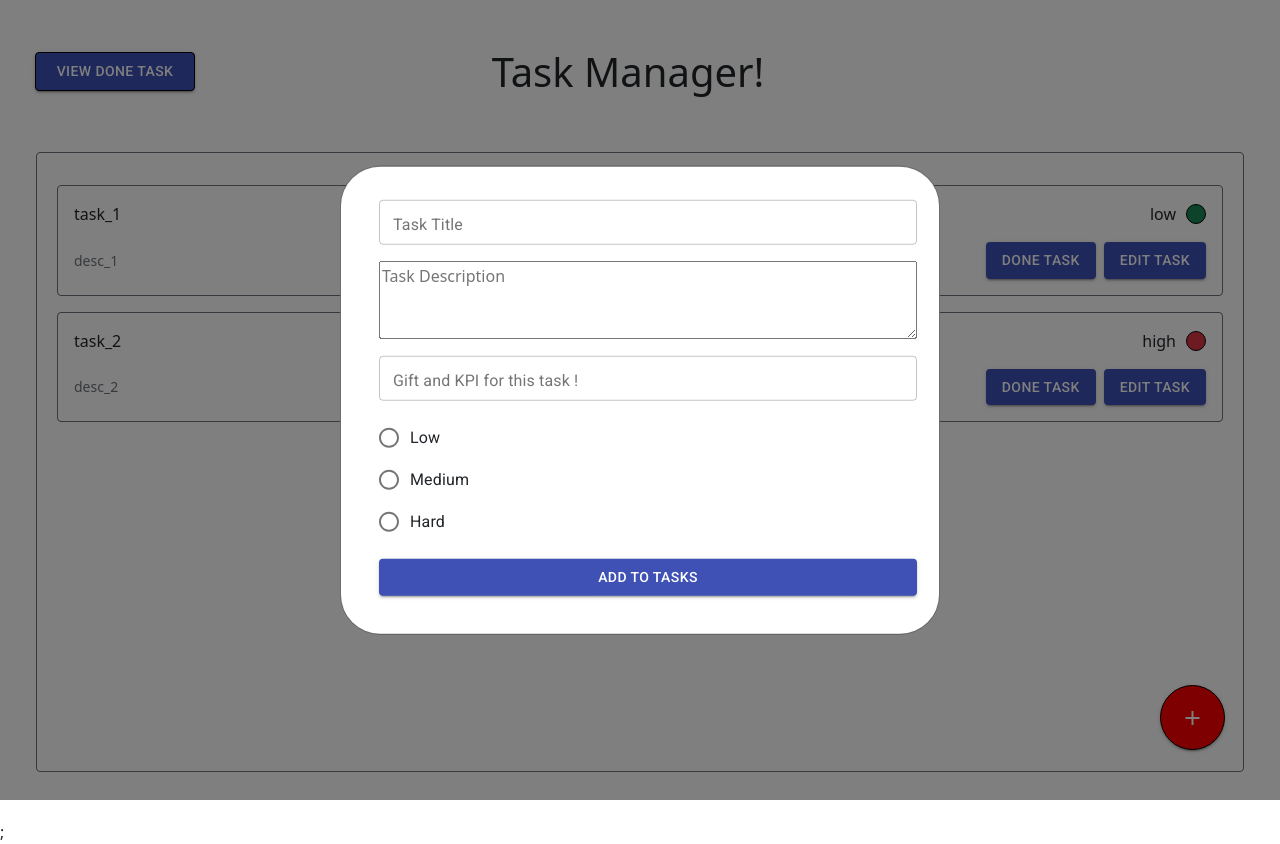
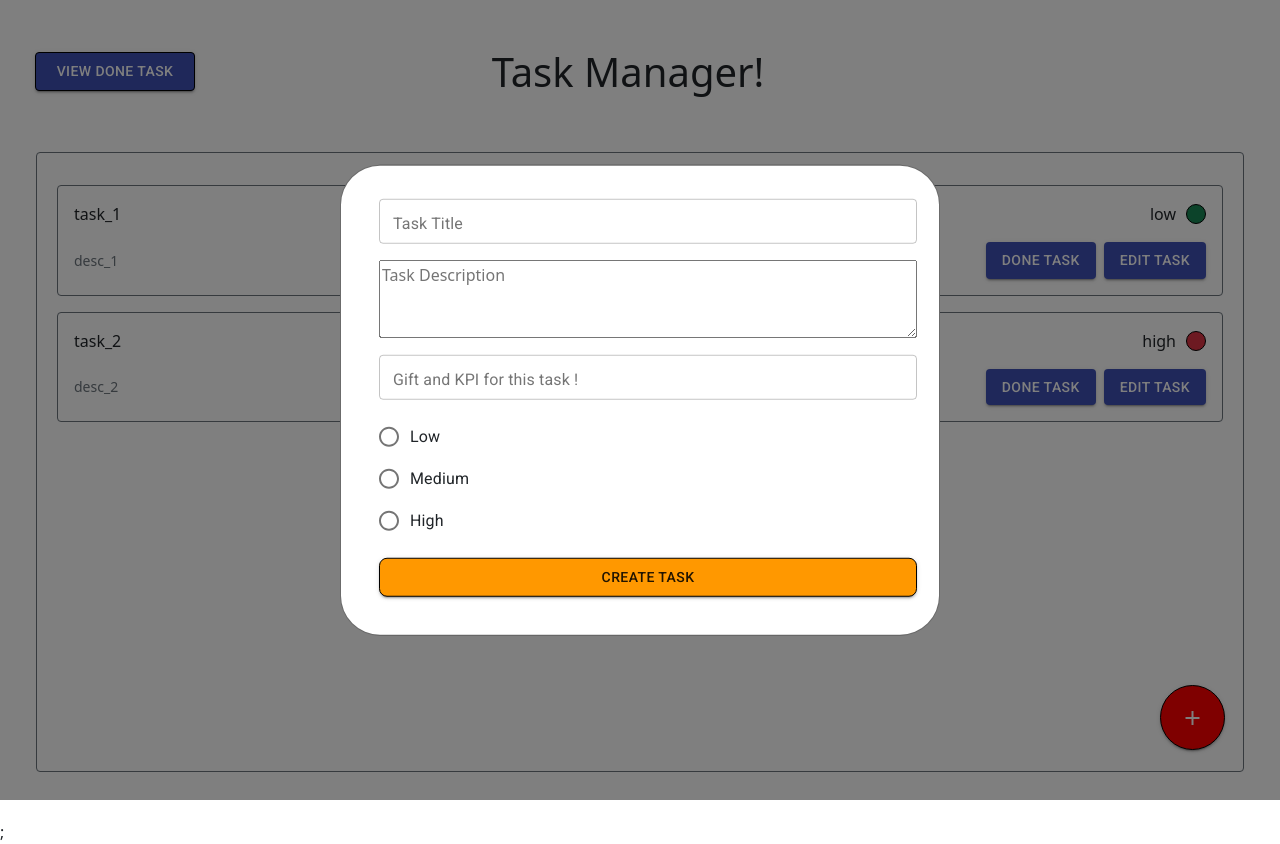
Before and after one commit to shabrang/Task-manager, a React (Create React App) app: page / in a window 1280 px wide. Both pictures are taken after a click on the button "add". Built offline with nearby package versions, Linux system fonts and the light colour scheme.

Commit message:
bug fix- ui fix-edit task

```diff
--- a/src/App.js
+++ b/src/App.js
@@ -1,6 +1,6 @@
-import React, { useEffect } from 'react';
+import React from 'react';
 import { connect } from 'react-redux';
-import { getTasks, createTask } from './redux/actions/taskAction';
+import { createTask, editTask } from './redux/actions/taskAction';
 import TaskManager from './components/TaskManager';
 import Home from './components/Home';
 import { toggleModal } from './redux/actions/modalAction';
@@ -8,23 +8,19 @@ import Modal from './components/Modal';
 import CreateTask from './components/CreateTask';
 
 function App(props) {
-	const { tasks, createTask, toggleModal, open, getTasks, filterDoneTasks } = props;
+	const { tasks, createTask, toggleModal, open, editTask } = props;
 
 	const onCreateTask = (task) => {
 		createTask(task);
 	};
 
-	// useEffect(
-	// 	() => {
-	// 		getTasks();
-	// 	},
-	// 	[ filterDoneTasks ]
-	// );
-
 	const onChangeToggle = () => {
 		toggleModal();
 	};
 
+	const onEditTask = (id, task) => {
+		editTask(id, task);
+	};
 	return (
 		<div>
 			{tasks && tasks.length > 0 ? (
@@ -38,25 +34,27 @@ function App(props) {
 				<Home onChangeToggle={onChangeToggle} open={open} />
 			)};
 			<Modal open={open} changeToggle={onChangeToggle}>
-				<CreateTask onCreateTask={(task) => onCreateTask(task)} />
+				<CreateTask
+					onCreateTask={(task) => onCreateTask(task)}
+					onEditTask={(id, task) => onEditTask(id, task)}
+				/>
 			</Modal>
 		</div>
 	);
 }
 
 const mapDispatchToProps = (dispatch) => ({
-	getTasks: () => dispatch(getTasks()),
 	createTask: (task) => dispatch(createTask(task)),
-	toggleModal: () => dispatch(toggleModal())
+	toggleModal: () => dispatch(toggleModal()),
+	editTask: (id, params) => dispatch(editTask(id, params))
 });
 
 const mapStateToProps = (state) => {
-	const { tasks, filterDoneTasks } = state.taskReducer;
+	const { tasks } = state.taskReducer;
 	const { open } = state.modalReducer;
 	return {
 		tasks,
-		open,
-		filterDoneTasks
+		open
 	};
 };
 
--- a/src/components/CreateTask.js
+++ b/src/components/CreateTask.js
@@ -1,5 +1,4 @@
-import React, { useState, useEffect } from 'react';
-import PropTypes from 'prop-types';
+import React, { useState } from 'react';
 import TextField from '@material-ui/core/TextField';
 import Button from '@material-ui/core/Button';
 import { makeStyles } from '@material-ui/core/styles';
@@ -10,7 +9,20 @@ import FormControlLabel from '@material-ui/core/FormControlLabel';
 import FormControl from '@material-ui/core/FormControl';
 import { toggleModal } from '../redux/actions/modalAction';
 import { connect } from 'react-redux';
+import { orange } from '@material-ui/core/colors';
+import { withStyles } from '@material-ui/core/styles';
 
+const ColorButton = withStyles((theme) => ({
+	root: {
+		color: theme.palette.getContrastText(orange[500]),
+		backgroundColor: orange[500],
+		border: '1px solid black',
+		borderRadius: '8px',
+		'&:hover': {
+			backgroundColor: orange[700]
+		}
+	}
+}))(Button);
 const useStyles = makeStyles((theme) => ({
 	root: {
 		'& > *': {
@@ -57,7 +69,7 @@ const CreateTask = (props) => {
 	const classes = useStyles();
 	const [ task, setTask ] = useState({});
 
-	const { onCreateTask, toggleModal } = props;
+	const { onCreateTask, toggleModal, taskItem, onEditTask } = props;
 
 	const handleChange = (e) => {
 		setTask({
@@ -66,8 +78,13 @@ const CreateTask = (props) => {
 		});
 	};
 
-	const addTask = () => {
-		onCreateTask(task);
+	const addOrUpdateTask = () => {
+		if (Object.keys(taskItem).length > 0) {
+			onEditTask(taskItem.id, task);
+		} else {
+			onCreateTask(task);
+		}
+
 		toggleModal();
 	};
 
@@ -79,6 +96,7 @@ const CreateTask = (props) => {
 						name="title"
 						id="standard-basic"
 						label="Task Title"
+						defaultValue={taskItem.title}
 						variant="outlined"
 						size="small"
 						onChange={handleChange}
@@ -87,6 +105,7 @@ const CreateTask = (props) => {
 						name="description"
 						aria-label="Task Description"
 						minRows={3}
+						defaultValue={taskItem.description}
 						placeholder="Task Description"
 						onChange={handleChange}
 					/>
@@ -95,28 +114,39 @@ const CreateTask = (props) => {
 						id="outlined-basic"
 						label="Gift and KPI for this task !"
 						variant="outlined"
+						defaultValue={taskItem.gift}
 						size="small"
 						onChange={handleChange}
 					/>
 					<FormControl component="fieldset" size="small" fullWidth>
-						<RadioGroup defaultValue="low" aria-label="gender" name="priority" onChange={handleChange}>
-							<FormControlLabel value="Low" control={<Radio />} label="Low" />
-							<FormControlLabel value="Medium" control={<Radio />} label="Medium" />
-							<FormControlLabel value="Hard" control={<Radio />} label="Hard" />
+						<RadioGroup
+							defaultValue={taskItem.priority}
+							aria-label="gender"
+							name="priority"
+							onChange={handleChange}
+						>
+							<FormControlLabel value="low" control={<Radio />} label="Low" />
+							<FormControlLabel value="medium" control={<Radio />} label="Medium" />
+							<FormControlLabel value="high" control={<Radio />} label="High" />
 						</RadioGroup>
 					</FormControl>
-					<Button variant="contained" color="primary" onClick={(e) => addTask(e)}>
-						{' '}
-						Add To Tasks{' '}
-					</Button>
+					<ColorButton variant="contained" color="primary" onClick={(e) => addOrUpdateTask(e)}>
+						{Object.keys(taskItem).length > 0 ? 'Update Task' : 'Create Task'}
+					</ColorButton>
 				</form>
 			</div>
 		</div>
 	);
 };
 
+const mapStateToProps = (state) => {
+	const { taskItem } = state.taskReducer;
+	return {
+		taskItem
+	};
+};
 const mapDispatchToProps = (dispatch) => ({
 	toggleModal: () => dispatch(toggleModal())
 });
 
-export default connect(null, mapDispatchToProps)(CreateTask);
+export default connect(mapStateToProps, mapDispatchToProps)(CreateTask);
--- a/src/components/Task.js
+++ b/src/components/Task.js
@@ -1,18 +1,25 @@
 import React from 'react';
 import Button from '@material-ui/core/Button';
 import { connect } from 'react-redux';
-import { changeStatusTask } from '../redux/actions/taskAction';
+import { changeStatusTask, getTask } from '../redux/actions/taskAction';
+import { toggleModal } from '../redux/actions/modalAction';
 
 const Task = (props) => {
-	const { task, changeStatusTask, filter } = props;
+	const { task, changeStatusTask, filter, toggleModal, getTask } = props;
 
 	const handleStatusTask = () => {
 		changeStatusTask(task.id);
 	};
 
+	const handleEditTask = () => {
+		getTask(task.id);
+		toggleModal();
+	};
+
 	return (
 		<div id={`task_item_${task.id}`} className="m-3">
 			<div className="row">
+				{filter && <h5 className="text-center text-secondary mb-5">Done Tasks !</h5>}
 				<div className="border border-secondary rounded p-3">
 					<div className="d-flex justify-content-between align-items-center  mb-3">
 						<span className="font-weight-bold"> {task.title} </span>
@@ -33,7 +40,7 @@ const Task = (props) => {
 									{' '}
 									Done Task{' '}
 								</Button>
-								<Button variant="contained" color="primary">
+								<Button variant="contained" color="primary" onClick={handleEditTask}>
 									Edit Task{' '}
 								</Button>
 							</div>
@@ -46,7 +53,9 @@ const Task = (props) => {
 };
 
 const mapDispatchToProps = (dispatch) => ({
-	changeStatusTask: (id) => dispatch(changeStatusTask(id))
+	changeStatusTask: (id) => dispatch(changeStatusTask(id)),
+	toggleModal: () => dispatch(toggleModal()),
+	getTask: (id) => dispatch(getTask(id))
 });
 
 export default connect(null, mapDispatchToProps)(Task);
--- a/src/components/TasksList.js
+++ b/src/components/TasksList.js
@@ -6,9 +6,19 @@ const TasksList = (props) => {
 
 	return (
 		<div className="task-list">
-			{tasks.map((task) => {
-				return (!filter ? task.status === 'started' : true) && <Task key={task.id} task={task} filter={filter}/>;
-			})}
+			{tasks.length > 0 ? (
+				tasks.map((task) => {
+					return (
+						(!filter ? task.status === 'started' : true) && (
+							<Task key={task.id} task={task} filter={filter} />
+						)
+					);
+				})
+			) : (
+				<div className="text-center w-100">
+					<span className="badge badge-primary text-dark">There is no Task here.</span>
+				</div>
+			)}
 		</div>
 	);
 };
--- a/src/redux/actions/constant/action-types.js
+++ b/src/redux/actions/constant/action-types.js
@@ -1,6 +1,6 @@
 export const ActionType = {
 	//Task Action Type
-	GET_TASKS: 'GET_TASKS',
+	GET_TASK: 'GET_TASK',
 	CREATE_TASK: 'CREATE_TASK',
 	EDIT_TASK: 'EDIT_TASK',
 	CHANGE_STATUS: 'CHANGE_STATUS',
--- a/src/redux/actions/taskAction.js
+++ b/src/redux/actions/taskAction.js
@@ -1,9 +1,12 @@
 import { ActionType } from './constant/action-types';
 import uuid from 'react-uuid';
 
-export const getTasks = () => {
+export const getTask = (id) => {
 	return {
-		type: ActionType.GET_TASKS
+		type: ActionType.GET_TASK,
+		payload: {
+			id
+		}
 	};
 };
 export const createTask = ({ title, description, gift, priority }) => {
@@ -20,7 +23,7 @@ export const createTask = ({ title, description, gift, priority }) => {
 	};
 };
 
-export const editTask = (id, params) => {
+export const editTask = (id, params = {}) => {
 	return {
 		type: ActionType.EDIT_TASK,
 		payload: {
--- a/src/redux/reducers/taskReducer.js
+++ b/src/redux/reducers/taskReducer.js
@@ -19,12 +19,19 @@ const initialState = {
 			status: 'started'
 		}
 	],
-	filterDoneTasks: []
+	filterDoneTasks: [],
+	taskItem: {}
 };
 
 export const taskReducer = (state = { ...initialState }, action) => {
 	console.log(state);
 	switch (action.type) {
+		case ActionType.GET_TASK:
+			let task = state.tasks.find((task) => task.id === action.payload.id);
+			return {
+				...state,
+				taskItem: { ...task }
+			};
 		case ActionType.CREATE_TASK:
 			return {
 				...state,
@@ -45,6 +52,15 @@ export const taskReducer = (state = { ...initialState }, action) => {
 				...state,
 				filterDoneTasks: [ ...doneTasks ]
 			};
+		case ActionType.EDIT_TASK:
+			let indexTask = state.tasks.findIndex((task) => task.id === action.payload.id);
+			Object.assign(state.tasks[indexTask], action.payload.params);
+
+			return {
+				...state,
+				tasks: [ ...state.tasks ],
+				taskReducer: {}
+			};
 		default:
 			return state;
 	}
```
